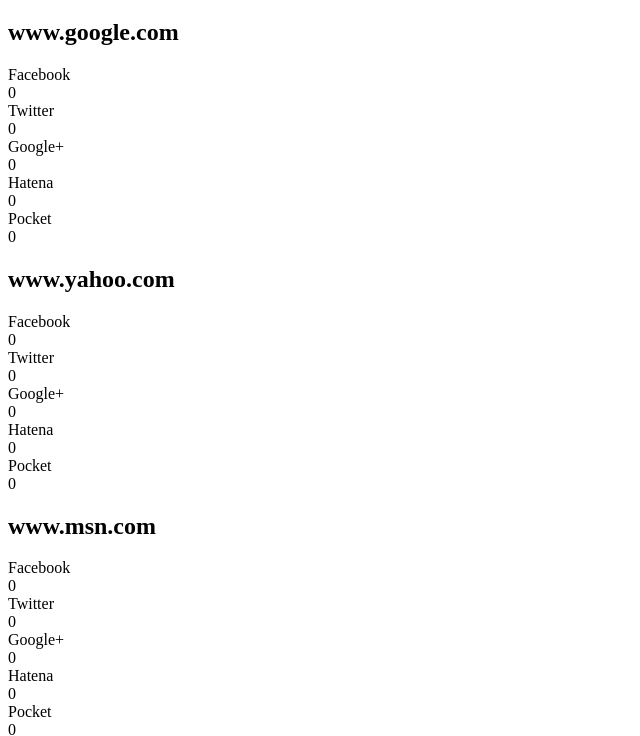
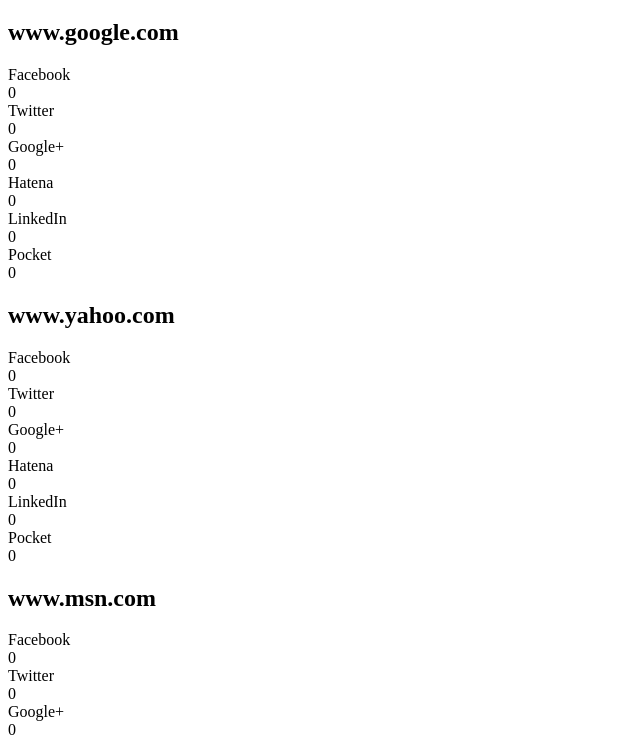
Before and after one commit to visualive/jquery.ssc.js, a website: page index.html in a window 1280 px wide. Shown: the part 61-797 px from the top of the page, without its empty margins (0-640 px from the left). Drawn offline with nearby package versions, Linux system fonts and the light colour scheme; no server answers.

Commit message:
Add linkedin.

```diff
--- a/index.html
+++ b/index.html
@@ -28,6 +28,7 @@
         google: true,
         pocket: true,
         hatena: true,
+        linkedin: true,
         twitterVia: 'kuck1u',
         twitterRelated: 'visualive_jp'
     });
```
